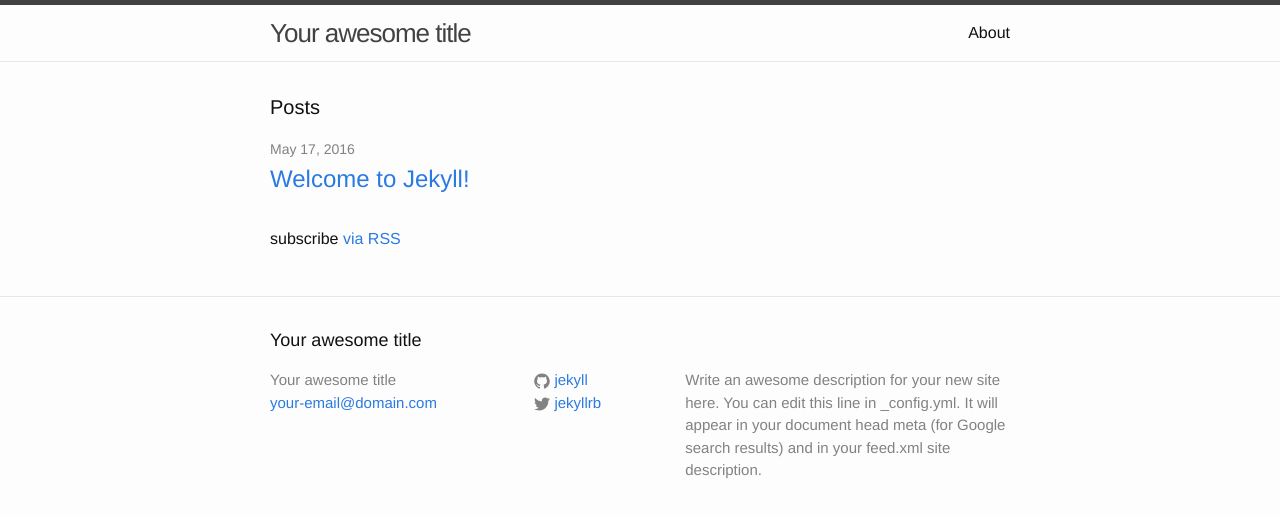
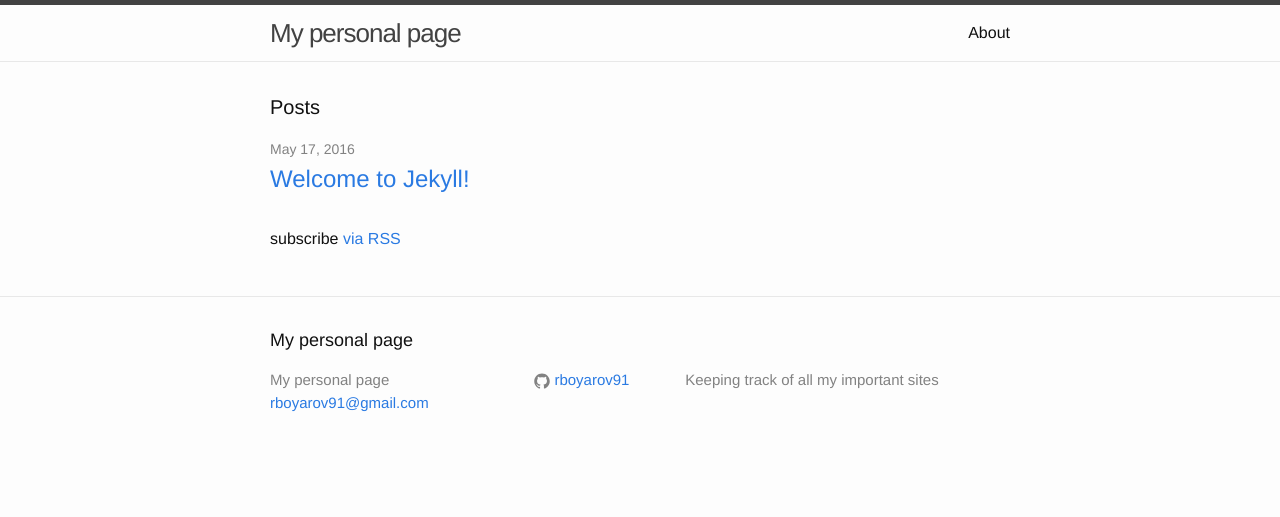
Before and after one commit to rboyarov91/rboyarov91.github.io, a Jekyll site: the page built from index.html, in a window 1280 px wide. Shown: the top 517 px of the page. Built offline with Jekyll 4.4.1, drawn with Linux system fonts in a browser that asks for light colours.

Commit message:
set config values

```diff
--- a/_config.yml
+++ b/_config.yml
@@ -6,16 +6,14 @@
 # 'jekyll serve'. If you change this file, please restart the server process.
 
 # Site settings
-title: Your awesome title
-email: your-email@domain.com
+title: My personal page
+email: rboyarov91@gmail.com
 description: > # this means to ignore newlines until "baseurl:"
-  Write an awesome description for your new site here. You can edit this
-  line in _config.yml. It will appear in your document head meta (for
-  Google search results) and in your feed.xml site description.
+        Keeping track of all my important sites
 baseurl: "" # the subpath of your site, e.g. /blog
 url: "http://yourdomain.com" # the base hostname & protocol for your site
-twitter_username: jekyllrb
-github_username:  jekyll
+twitter_username:
+github_username:  rboyarov91
 
 # Build settings
 markdown: kramdown
```
Also changed, not shown: 1 other file.
